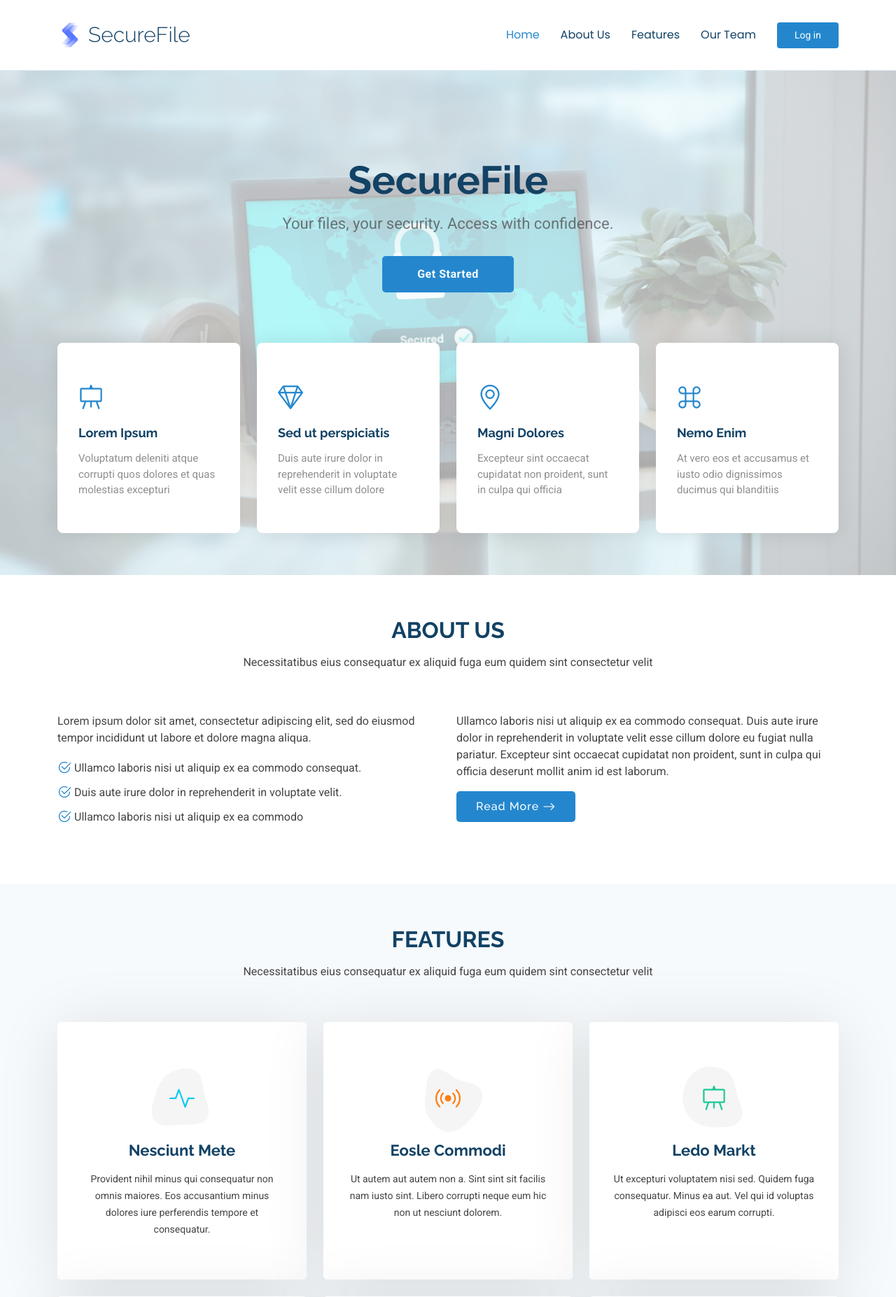
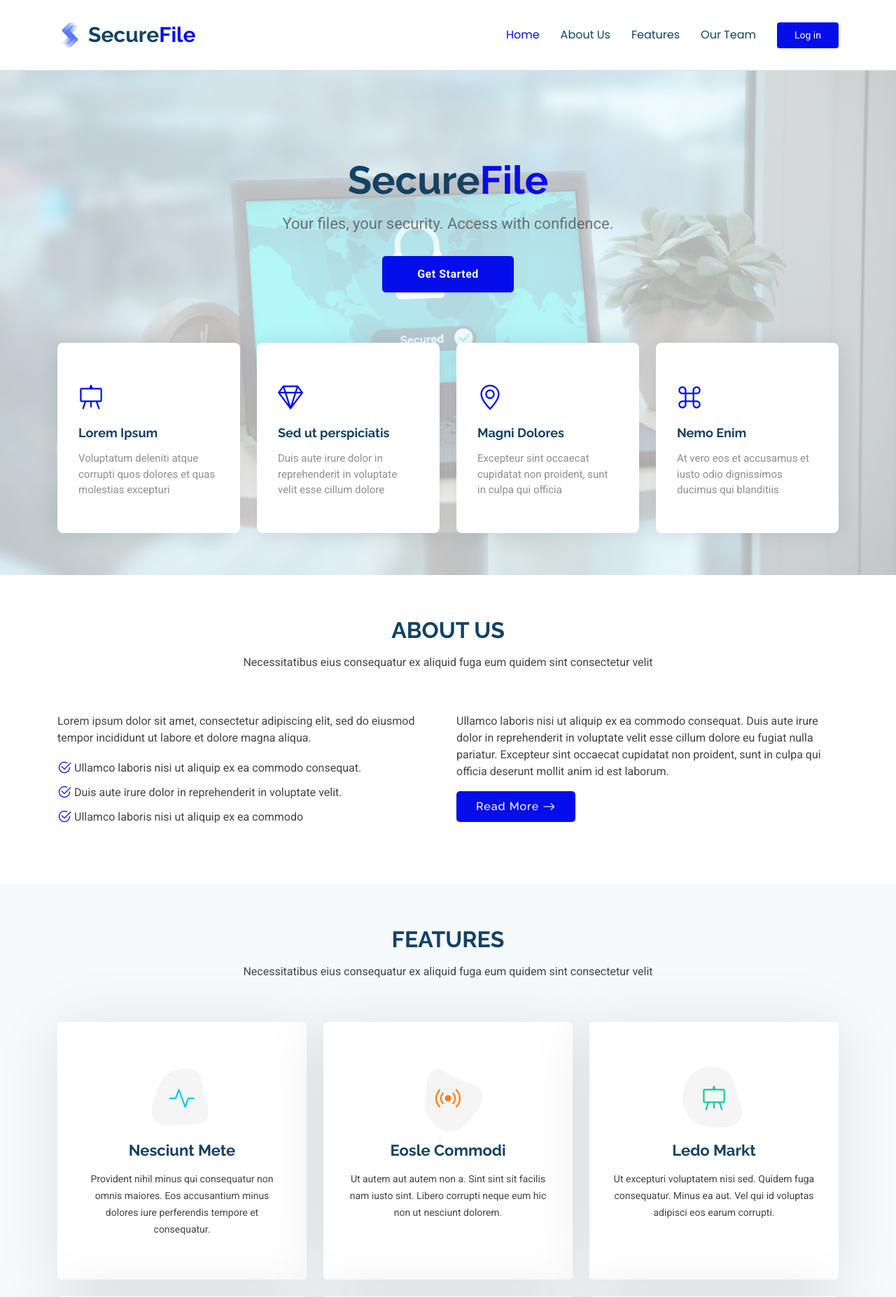
Before and after one commit to k-a-r-l-o/sfile, a PHP site: page / in a window 1280 px wide. Shown: the top 1854 px of the page at 70% size. Run offline with PHP 8.4, Linux system fonts and the light colour scheme.

Commit message:
Color change

```diff
--- a/assets/css/main.css
+++ b/assets/css/main.css
@@ -1,8 +1,10 @@
 /* Fonts */
 :root {
-  --default-font: "Roboto",  system-ui, -apple-system, "Segoe UI", Roboto, "Helvetica Neue", Arial, "Noto Sans", "Liberation Sans", sans-serif, "Apple Color Emoji", "Segoe UI Emoji", "Segoe UI Symbol", "Noto Color Emoji";
-  --heading-font: "Raleway",  sans-serif;
-  --nav-font: "Poppins",  sans-serif;
+  --default-font: "Roboto", system-ui, -apple-system, "Segoe UI", Roboto,
+    "Helvetica Neue", Arial, "Noto Sans", "Liberation Sans", sans-serif,
+    "Apple Color Emoji", "Segoe UI Emoji", "Segoe UI Symbol", "Noto Color Emoji";
+  --heading-font: "Raleway", sans-serif;
+  --nav-font: "Poppins", sans-serif;
 }
 
 /* Global Colors - The following color variables are used throughout the website. Updating them here will change the color scheme of the entire website */
@@ -10,19 +12,19 @@
   --background-color: #ffffff; /* Background color for the entire website, including individual sections */
   --default-color: #444444; /* Default color used for the majority of the text content across the entire website */
   --heading-color: #124265; /* Color for headings, subheadings and title throughout the website */
-  --accent-color: #2487ce; /* Accent color that represents your brand on the website. It's used for buttons, links, and other elements that need to stand out */
+  --accent-color: #050deb; /* Accent color that represents your brand on the website. It's used for buttons, links, and other elements that need to stand out */
   --surface-color: #ffffff; /* The surface color is used as a background of boxed elements within sections, such as cards, icon boxes, or other elements that require a visual separation from the global background. */
   --contrast-color: #ffffff; /* Contrast color for text, ensuring readability against backgrounds of accent, heading, or default colors. */
 }
 
 /* Nav Menu Colors - The following color variables are used specifically for the navigation menu. They are separate from the global colors to allow for more customization options */
 :root {
-  --nav-color: #124265;  /* The default color of the main navmenu links */
-  --nav-hover-color: #2487ce; /* Applied to main navmenu links when they are hovered over or active */
+  --nav-color: #124265; /* The default color of the main navmenu links */
+  --nav-hover-color: #050deb; /* Applied to main navmenu links when they are hovered over or active */
   --nav-mobile-background-color: #ffffff; /* Used as the background color for mobile navigation menu */
   --nav-dropdown-background-color: #ffffff; /* Used as the background color for dropdown items that appear when hovering over primary navigation items */
   --nav-dropdown-color: #124265; /* Used for navigation links of the dropdown items in the navigation menu. */
-  --nav-dropdown-hover-color: #2487ce; /* Similar to --nav-hover-color, this color is applied to dropdown navigation links when they are hovered over. */
+  --nav-dropdown-hover-color: #050deb; /* Similar to --nav-hover-color, this color is applied to dropdown navigation links when they are hovered over. */
 }
 
 /* Color Presets - These classes override global colors when applied to any section or element, providing reuse of the sam color scheme. */
@@ -41,7 +43,7 @@
 }
 
 .accent-background {
-  --background-color: #2487ce;
+  --background-color: #050deb;
   --default-color: #ffffff;
   --heading-color: #ffffff;
   --accent-color: #ffffff;
@@ -89,7 +91,10 @@ h6 {
 .pulsating-play-btn {
   width: 94px;
   height: 94px;
-  background: radial-gradient(var(--accent-color) 50%, color-mix(in srgb, var(--accent-color), transparent 75%) 52%);
+  background: radial-gradient(
+    var(--accent-color) 50%,
+    color-mix(in srgb, var(--accent-color), transparent 75%) 52%
+  );
   border-radius: 50%;
   display: block;
   position: relative;
@@ -224,7 +229,8 @@ h6 {
   padding: 20px 0;
   transition: all 0.5s;
   z-index: 997;
-  border-bottom: 1px solid color-mix(in srgb, var(--accent-color), transparent 85%);
+  border-bottom: 1px solid
+    color-mix(in srgb, var(--accent-color), transparent 85%);
 }
 
 .header .logo {
@@ -239,8 +245,12 @@ h6 {
 .header .logo h1 {
   font-size: 30px;
   margin: 0;
-  font-weight: 300;
+  font-weight: bolder;
   color: var(--heading-color);
+}
+
+.accented {
+  color: var(--accent-color) !important;
 }
 
 .header .btn-getstarted,
@@ -328,7 +338,7 @@ h6 {
     padding-right: 0;
   }
 
-  .navmenu li:hover>a,
+  .navmenu li:hover > a,
   .navmenu .active,
   .navmenu .active:focus {
     color: var(--nav-hover-color);
@@ -367,11 +377,11 @@ h6 {
 
   .navmenu .dropdown ul a:hover,
   .navmenu .dropdown ul .active:hover,
-  .navmenu .dropdown ul li:hover>a {
+  .navmenu .dropdown ul li:hover > a {
     color: var(--nav-dropdown-hover-color);
   }
 
-  .navmenu .dropdown:hover>ul {
+  .navmenu .dropdown:hover > ul {
     opacity: 1;
     top: 100%;
     visibility: visible;
@@ -383,7 +393,7 @@ h6 {
     visibility: hidden;
   }
 
-  .navmenu .dropdown .dropdown:hover>ul {
+  .navmenu .dropdown .dropdown:hover > ul {
     opacity: 1;
     top: 0;
     left: -100%;
@@ -486,7 +496,7 @@ h6 {
     background-color: rgba(33, 37, 41, 0.1);
   }
 
-  .navmenu .dropdown>.dropdown-active {
+  .navmenu .dropdown > .dropdown-active {
     display: block;
     background-color: rgba(33, 37, 41, 0.03);
   }
@@ -513,7 +523,7 @@ h6 {
     transition: 0.3s;
   }
 
-  .mobile-nav-active .navmenu>ul {
+  .mobile-nav-active .navmenu > ul {
     display: block;
   }
 }
@@ -753,11 +763,11 @@ h6 {
   color: color-mix(in srgb, var(--default-color), transparent 20%);
 }
 
-.page-title .breadcrumbs ol li+li {
+.page-title .breadcrumbs ol li + li {
   padding-left: 10px;
 }
 
-.page-title .breadcrumbs ol li+li::before {
+.page-title .breadcrumbs ol li + li::before {
   content: "/";
   display: inline-block;
   padding-right: 10px;
@@ -777,7 +787,6 @@ section,
 }
 
 @media (max-width: 1199px) {
-
   section,
   .section {
     scroll-margin-top: 76px;
@@ -1713,7 +1722,7 @@ section,
 /*--------------------------------------------------------------
 # Contact Section
 --------------------------------------------------------------*/
-.contact .info-item+.info-item {
+.contact .info-item + .info-item {
   margin-top: 40px;
 }
 
@@ -1748,31 +1757,35 @@ section,
   height: 100%;
 }
 
-.contact .php-email-form input[type=text],
-.contact .php-email-form input[type=email],
+.contact .php-email-form input[type="text"],
+.contact .php-email-form input[type="email"],
 .contact .php-email-form textarea {
   font-size: 14px;
   padding: 10px 15px;
   box-shadow: none;
   border-radius: 0;
   color: var(--default-color);
-  background-color: color-mix(in srgb, var(--background-color), transparent 50%);
+  background-color: color-mix(
+    in srgb,
+    var(--background-color),
+    transparent 50%
+  );
   border-color: color-mix(in srgb, var(--default-color), transparent 80%);
 }
 
-.contact .php-email-form input[type=text]:focus,
-.contact .php-email-form input[type=email]:focus,
+.contact .php-email-form input[type="text"]:focus,
+.contact .php-email-form input[type="email"]:focus,
 .contact .php-email-form textarea:focus {
   border-color: var(--accent-color);
 }
 
-.contact .php-email-form input[type=text]::placeholder,
-.contact .php-email-form input[type=email]::placeholder,
+.contact .php-email-form input[type="text"]::placeholder,
+.contact .php-email-form input[type="email"]::placeholder,
 .contact .php-email-form textarea::placeholder {
   color: color-mix(in srgb, var(--default-color), transparent 70%);
 }
 
-.contact .php-email-form button[type=submit] {
+.contact .php-email-form button[type="submit"] {
   color: var(--contrast-color);
   background: var(--accent-color);
   border: 0;
@@ -1781,7 +1794,7 @@ section,
   border-radius: 4px;
 }
 
-.contact .php-email-form button[type=submit]:hover {
+.contact .php-email-form button[type="submit"]:hover {
   background: color-mix(in srgb, var(--accent-color), transparent 20%);
 }
 
@@ -1822,7 +1835,6 @@ section,
 }
 
 @media (max-width: 575px) {
-
   .portfolio-details .swiper-button-prev,
   .portfolio-details .swiper-button-next {
     display: none;
@@ -1974,7 +1986,8 @@ section,
   display: block;
   line-height: 1;
   padding: 8px 0 8px 15px;
-  border-left: 3px solid color-mix(in srgb, var(--default-color), transparent 70%);
+  border-left: 3px solid
+    color-mix(in srgb, var(--default-color), transparent 70%);
   margin: 20px 0;
   color: color-mix(in srgb, var(--default-color), transparent 20%);
   transition: 0.3s;
--- a/index.html
+++ b/index.html
@@ -47,7 +47,8 @@
         <a href="index.html" class="logo d-flex align-items-center me-auto">
           <!-- Uncomment the line below if you also wish to use an image logo -->
           <img src="assets/img/logo.png" alt="SecureFile" />
-          <h1 class="sitename">SecureFile</h1>
+          <h1 class="sitename">Secure</h1>
+          <h1 class="accented">File</h1>
         </a>
 
         <nav id="navmenu" class="navmenu">
@@ -79,7 +80,12 @@
         <div class="container">
           <div class="row justify-content-center" data-aos="zoom-out">
             <div class="col-xl-7 col-lg-9 text-center">
-              <h1>SecureFile</h1>
+              <div
+                class="logo d-flex align-items-center justify-content-center"
+              >
+                <h1 class="sitename">Secure</h1>
+                <h1 class="accented">File</h1>
+              </div>
               <p>Your files, your security. Access with confidence.</p>
             </div>
           </div>
```
Also changed, not shown: assets/img/team/team-1.png, assets/img/team/team-2.png, assets/img/team/team-3.png, assets/img/team/team-4.png.
